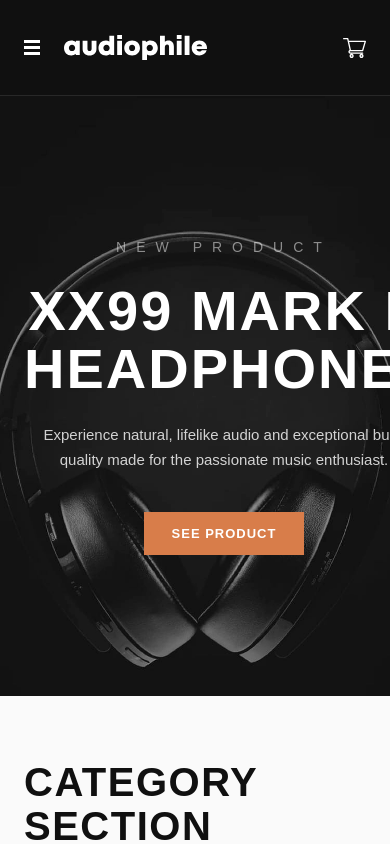
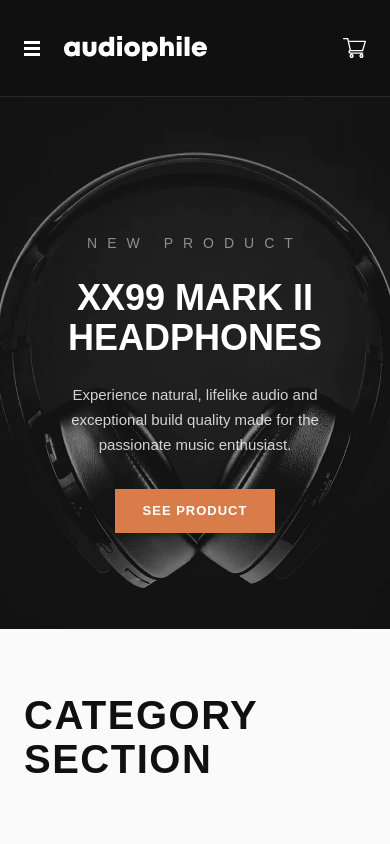
Before and after one commit to MsadafK/audiophile-ecommerce, a React (Vite) app: page / in a window 390 px wide. Shown: the top 844 px of the page. Built offline with nearby package versions, Linux system fonts and the light colour scheme.

Commit message:
hero-section done

```diff
--- a/src/components/Navbar/Navbar.jsx
+++ b/src/components/Navbar/Navbar.jsx
@@ -14,12 +14,16 @@ export default function Navbar() {
     } hover:text-[#D87D4A] transition`;
 
   return (
-    <header className="bg-black text-white">
-      <div className="container h-[96px] flex items-center justify-between border-b border-white/10">
+    <header className="bg-black text-white border-b border-white/10 md:border-none">
 
-        {/* 🔥 Left */}
+      {/* 🔥 Wrapper */}
+      <div className="container">
+
+        {/* 🔥 Inner */}
+        <div className="h-[96px] flex items-center justify-between md:border-b md:border-white/10">
+
+          {/* Left */}
           <div className="flex items-center gap-6">
-          {/* Mobile menu */}
             <button
               className="lg:hidden"
               onClick={() => setOpen(!open)}
@@ -27,11 +31,10 @@ export default function Navbar() {
               <img src={menuIcon} alt="menu" />
             </button>
 
-          {/* Logo */}
             <img src={logo} alt="logo" />
           </div>
 
-        {/* 🔥 Desktop Nav */}
+          {/* Desktop Nav */}
           <nav className="hidden lg:flex gap-8">
             <NavLink to="/" className={linkClass}>Home</NavLink>
             <NavLink to="/category/headphones" className={linkClass}>Headphones</NavLink>
@@ -39,9 +42,10 @@ export default function Navbar() {
             <NavLink to="/category/earphones" className={linkClass}>Earphones</NavLink>
           </nav>
 
-        {/* 🔥 Cart */}
+          {/* Cart */}
           <img src={cartIcon} alt="cart" />
 
+        </div>
       </div>
 
       {/* 🔥 Mobile Dropdown */}
--- a/src/pages/Home/components/HeroSection.jsx
+++ b/src/pages/Home/components/HeroSection.jsx
@@ -8,7 +8,7 @@ export default function HeroSection() {
   return (
     <section className="bg-black relative overflow-hidden">
 
-      {/* 🔥 Image ONLY (no opacity, no overlay) */}
+      {/* 🔥 Image ONLY */}
       <picture>
         <source media="(min-width:1024px)" srcSet={heroDesktop} />
         <source media="(min-width:768px)" srcSet={heroTablet} />
@@ -16,16 +16,29 @@ export default function HeroSection() {
           src={heroMobile}
           alt="hero"
           className="
-            absolute inset-0 w-full h-full object-cover object-right
+            absolute inset-x-0 top-0 w-full h-full object-cover
+            sm:top-0 md:-top-8 lg:-top-16
+            object-[center_100%] md:object-[center_40%] lg:object-[right_35%]
             brightness-110 contrast-110
           "
         />
       </picture>
 
       {/* 🔥 Content */}
-      <div className="container relative z-10 min-h-[600px] md:min-h-[720px] flex items-center">
+      <div className="
+        container relative z-10
+        py-24 md:min-h-[720px]
+        flex items-center justify-center lg:justify-start
+      ">
 
-        <div className="max-w-[400px] text-center md:text-center lg:text-left mx-auto lg:mx-0">
+        <div className="
+          max-w-[320px] md:max-w-[380px] lg:max-w-[400px]
+          text-center md:text-center lg:text-left
+          mx-auto lg:mx-0
+
+          /* 🔥 MAGIC FIX */
+          mt-10 md:mt-0
+        ">
 
           {/* Overline */}
           <p className="uppercase text-[14px] tracking-[10px] text-white/50 mb-6">
@@ -33,12 +46,17 @@ export default function HeroSection() {
           </p>
 
           {/* Title */}
-          <h1 className="h1 text-white mb-6">
+          <h1 className="
+            text-white mb-6 font-bold uppercase
+            text-[36px] leading-[40px]
+            md:text-[48px] md:leading-[52px]
+            lg:text-[56px] lg:leading-[58px]
+          ">
             XX99 MARK II HEADPHONES
           </h1>
 
           {/* Description */}
-          <p className="text-white/80 body-text mb-10">
+          <p className="text-white/80 body-text mb-8 md:mb-10">
             Experience natural, lifelike audio and exceptional build quality made for the passionate music enthusiast.
           </p>
 
```
Lines whose indentation alone changed are shown as unchanged.
